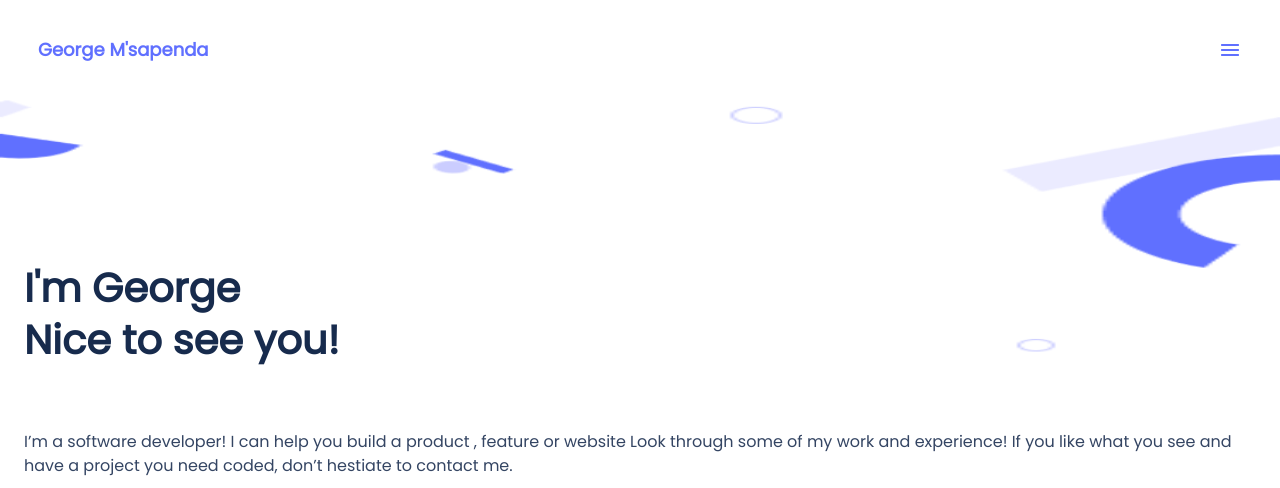
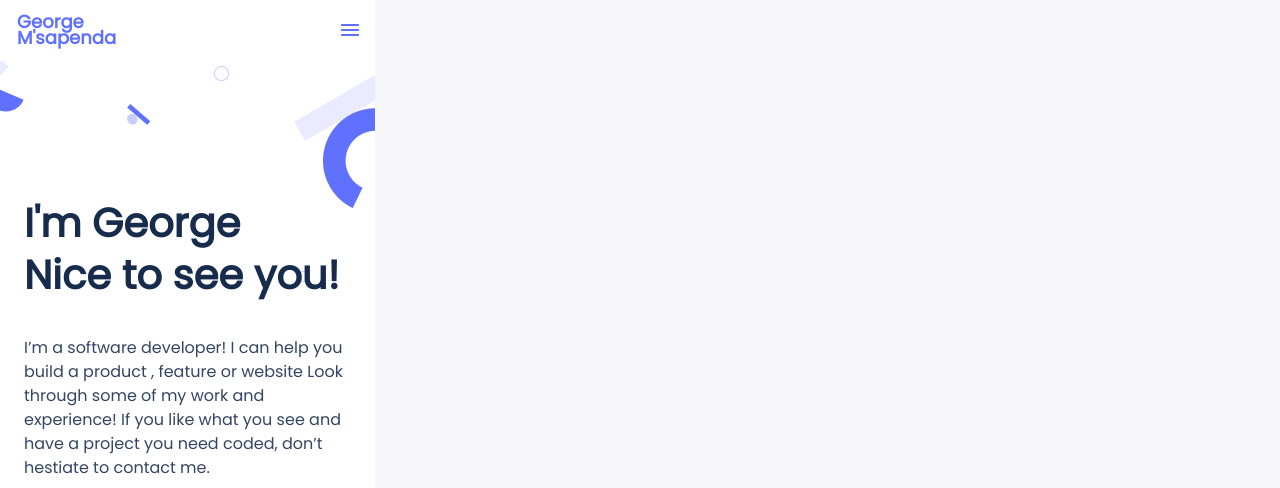
Before and after one commit to c00p75/JS-Portfolio, a website: page index.html in a window 1280 px wide. Shown: the top 488 px of the page. Drawn offline with Linux system fonts and the light colour scheme.

Commit message:
Add appropriate css

```diff
--- a/style.css
+++ b/style.css
@@ -1,8 +1,5 @@
-/* * { outline: 2px dotted red } */
-
 body {
   background: #f7f7f9;
-  width: 100vw;
 }
 
 a {
@@ -23,29 +20,36 @@ li {
   display: flex;
   flex-direction: column;
   flex: 1;
-  position: relative;
-  width: inherit;
-  padding: auto;
+  position: absolute;
+  height: 718px;
+  width: 375px;
 }
 
 .header {
+  width: 375px;
+  height: 92px;
   order: 1;
   background-color: white;
 }
 
 .navigation {
+  top: 44px;
   display: flex;
-  height: max-content;
+  flex-direction: column;
+  height: 60px;
   flex-wrap: wrap;
-  justify-content: space-between;
-  align-items: center;
-  padding: 1%;
+  align-content: space-between;
+  justify-content: center;
+  padding: 5px;
 }
 
 .logo {
   display: flex;
-  width: 30%;
-  padding: 2% 2%;
+  width: 100px;
+  height: 40px;
+  padding: 10px 12px;
+  left: 12px;
+  top: calc(50% - 40px / 2);
   align-items: center;
 }
 
@@ -54,8 +58,8 @@ li {
   font-family: 'Poppins', sans-serif !important;
   font-style: normal;
   font-weight: 700;
-  font-size: large;
-  line-height: 85%;
+  font-size: 18px;
+  line-height: 16px;
   color: #6070ff;
 }
 
@@ -65,30 +69,39 @@ li {
   display: flex;
   flex-direction: row;
   align-items: flex-start;
-  padding: 2%;
+  padding: 8px;
+  width: 40px;
+  height: 40px;
+  right: 24px;
+  top: calc(50% - 40px / 2);
   border-radius: 8px;
   border: 0;
+}
+
+.btn img {
+  width: 24px;
+  height: 24px;
 }
 
 .intro {
   order: 2;
   background-image: url(images/header-shapes\ mobile.png);
   background-repeat: no-repeat;
-  background-size: 100% 100%;
   display: flex;
   flex-direction: column;
-  flex-wrap: wrap;
-  width: inherit;
   padding: 114px 24px;
-  /* padding: 20.5% 4%;*/
-  gap: 2vh;
-  border-bottom-left-radius: 80px;
+  gap: 12px;
+  width: 375px;
+  height: 604px;
+  left: calc(50% - 375px / 2);
+  top: 92px;
+  border-bottom-left-radius: 8%;
   background-color: white;
 }
 
 .intro_greeting {
-
-  height: 25vh;
+  width: 327px;
+  height: 150px;
   font-family: 'Poppins', sans-serif !important;
   font-style: normal;
   font-weight: 700;
@@ -101,7 +114,7 @@ li {
 }
 
 .intro_text {
-  width: 100%;
+  width: 327px;
   height: 146px;
   font-family: 'Poppins', sans-serif !important;
   font-style: normal;
@@ -157,6 +170,9 @@ li {
   justify-content: center;
   padding: 114px 24px;
   gap: 88px;
+  width: 375px;
+  height: 2788px;
+  top: 718px;
 }
 
 .work_item {
@@ -167,6 +183,8 @@ li {
   align-items: center;
   padding: 16px;
   gap: 12px;
+  width: 327px;
+  height: 552px;
   border: 1px solid #dfe1e6;
   border-radius: 16px;
 }
@@ -351,6 +369,7 @@ li {
   gap: 10px;
   width: 126px;
   height: 48px;
+  top: calc(50% - 48px / 2);
   border: 1px solid #6070ff;
   border-radius: 8px;
 }
@@ -381,9 +400,12 @@ li {
   align-items: flex-start;
   padding: 114px 24px;
   gap: 24px;
+  width: 375px;
+  height: 1125.15px;
+  left: calc(50% - 375px / 2);
   top: 3506px;
   background-color: white;
-  border-top-right-radius: 80px;
+  border-top-right-radius: 10%;
   flex: 1;
 }
 
@@ -392,11 +414,13 @@ li {
   flex-direction: column;
   align-items: flex-start;
   gap: 12px;
+  width: 327px;
   height: 409px;
   justify-content: space-between;
 }
 
 .about_me_header {
+  width: 327px;
   height: 101px;
   font-family: 'Poppins', sans-serif !important;
   font-style: normal;
@@ -494,11 +518,16 @@ li {
   padding: 8px;
   width: 327px;
   height: 72px;
+  right: 26px;
+  top: calc(50% - 40px / 2);
   border-radius: 8px;
 }
 
 .language_header h2 {
   height: 24px;
+  left: 12px;
+  right: 78px;
+  top: calc(50% - 24px / 2);
   font-family: 'Poppins', sans-serif !important;
   font-style: normal;
   font-weight: 500;
@@ -515,6 +544,8 @@ li {
   padding: 8px;
   width: 40px;
   height: 40px;
+  right: 26px;
+  top: calc(50% - 40px / 2);
   border-radius: 8px;
   border: 0;
 }
@@ -549,6 +580,9 @@ li {
 
 .language_name {
   height: 24px;
+  left: 76px;
+  right: 12px;
+  top: calc(50% - 24px / 2 - 0.36px);
   font-family: 'Poppins', sans-serif !important;
   font-style: normal;
   font-weight: 500;
@@ -616,9 +650,6 @@ li {
   color: #ebebff;
 }
 
-
-/***********ADD CODE BELOW************/
-
 .contact_section form {
   width: 100%;
   display: flex;
```
Also changed, not shown: index.html (+1 -1 lines).
